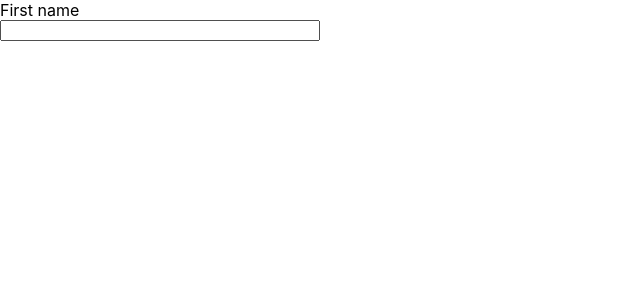
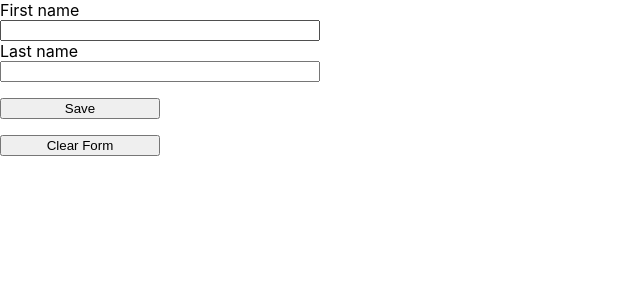
Before and after one commit to phhien203/ultimate-components, a React (Create React App) app: page / in a window 1280 px wide. Shown: the top 300 px of the page, without its empty margins (0-640 px from the left). Built offline with nearby package versions, Linux system fonts and the light colour scheme.

Commit message:
Binding state object into form controls

```diff
--- a/src/Form.js
+++ b/src/Form.js
@@ -2,19 +2,50 @@ import React, { useState } from "react";
 import "./Form.css";
 
 const Form = () => {
-  const [firstName, setFirstName] = useState("");
+  const initialState = {
+    firstName: "",
+    lastName: "",
+  };
+  const [formState, setFormState] = useState(initialState);
+
+  const updateFormState = (e) => {
+    setFormState({
+      ...formState,
+      [e.target.name]: e.target.value,
+    });
+  };
+
+  const onFormSubmit = (e) => {
+    e.preventDefault();
+  };
+
+  const resetFormState = () => {
+    setFormState(initialState);
+  };
 
   console.log("main render");
   return (
-    <form>
+    <form autoComplete="off" onSubmit={onFormSubmit}>
       <label htmlFor="firstName">First name</label>
       <input
         id="firstName"
+        name="firstName"
         type="text"
-        value={firstName}
-        onChange={(e) => setFirstName(e.target.value)}
+        value={formState.firstName}
+        onChange={updateFormState}
       />
-      <span>{firstName}</span>
+      <label htmlFor="lastName">Last name</label>
+      <input
+        id="lastName"
+        name="lastName"
+        type="text"
+        value={formState.lastName}
+        onChange={updateFormState}
+      />
+      <button type="submit">Save</button>
+      <button type="button" onClick={resetFormState}>
+        Clear Form
+      </button>
     </form>
   );
 };
```
